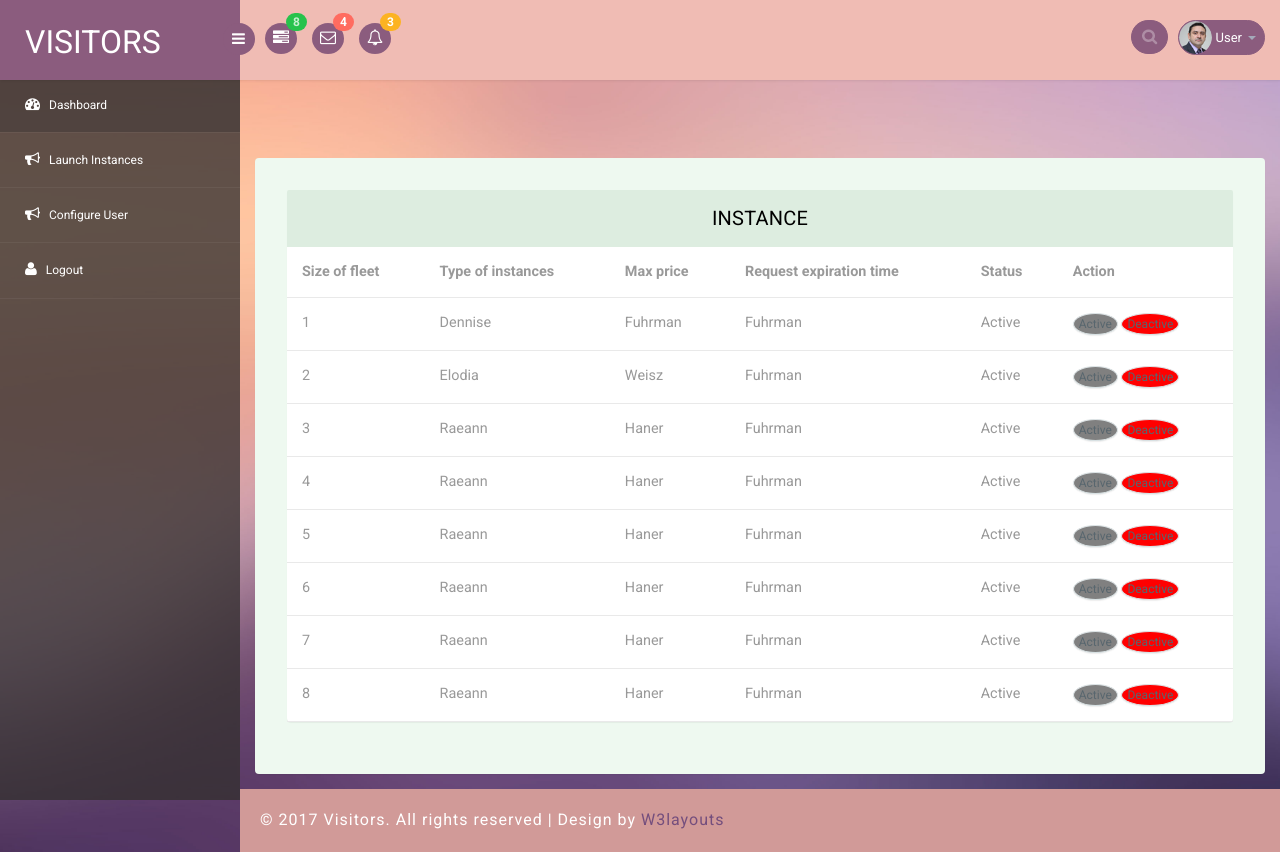
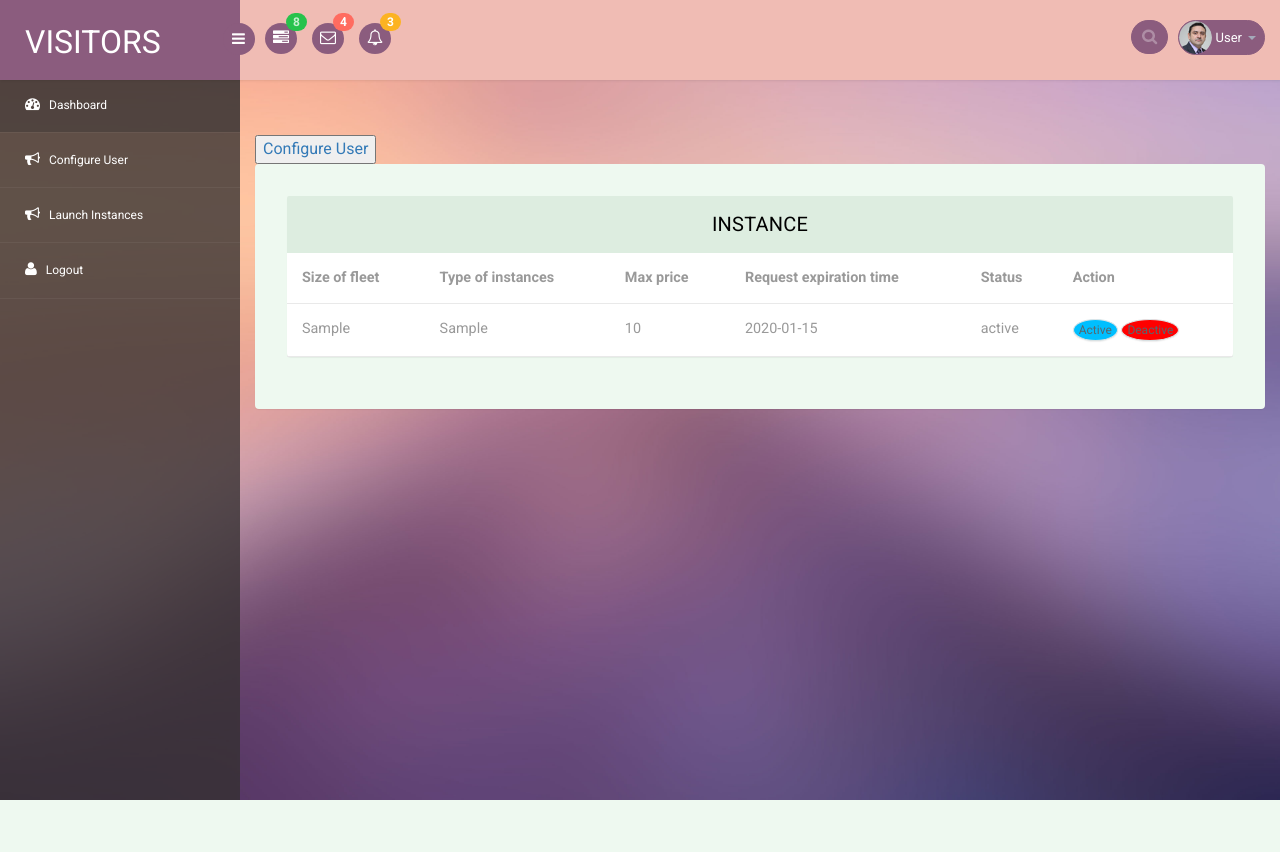
Before and after one commit to khulberakesh/Demo, a Django app: template templates/index.html in a window 1280 px wide. After the commit the page ends 800 px from the top, so only its background shows below. Run offline with Django 3.2, Linux system fonts and the light colour scheme; the template is opened without the code that fills it: most values are stand-ins (such as "Sample title", 1, 10 or a date in 2020); some libraries are stand-ins or nearby versions; some web fonts are replaced.

Commit message:
#changes1

```diff
--- a/demo/urls.py
+++ b/demo/urls.py
@@ -7,10 +7,12 @@ urlpatterns = [
     url(r'^$', 'demoapp.views.html_login', name='default page'),
     url(r'^login', 'demoapp.views.html_login', name='login page'),
     url(r'^logout', 'demoapp.views.html_logout', name='logout'),
-    url(r'^signup', 'demoapp.views.signup', name='signup page'),
     url(r'^register', 'demoapp.views.register', name='register page'),
     url(r'^index', 'demoapp.views.index', name='register page'),
     url(r'^config', 'demoapp.views.configureuser', name='configureuser page'),
-    url(r'^launchinstance', 'demoapp.views.launchinstance', name='launchinstance page'),
+    url(r'^active', 'demoapp.views.html_active', name='active'),
+    url(r'^deactive', 'demoapp.views.deactive', name='deactive'),
+    url(r'^launchinstance', 'demoapp.views.launchinstance', name='launchinstance'),
+
 
 ]
--- a/templates/base.html
+++ b/templates/base.html
@@ -43,7 +43,7 @@
 <header class="header fixed-top clearfix">
 <!--logo start-->
 <div class="brand">
-    <a href="index.html" class="logo">
+    <a href="/index" class="logo">
         VISITORS
     </a>
     <div class="sidebar-toggle-box">
@@ -269,16 +269,17 @@
                 </li>
 
 
-                <li>
-                    <a href="/launchinstance">
-                        <i class="fa fa-bullhorn"></i>
-                        <span>Launch Instances </span>
-                    </a>
-                </li>
+
                  <li>
                     <a href="/config">
                         <i class="fa fa-bullhorn"></i>
                         <span>Configure User</span>
+                    </a>
+                </li>
+                 <li>
+                    <a href="/launchinstance">
+                        <i class="fa fa-bullhorn"></i>
+                        <span>Launch Instances </span>
                     </a>
                 </li>
 
@@ -300,7 +301,6 @@
  <!-- footer -->
 		  <div class="footer">
 			<div class="wthree-copyright">
-			  <p>© 2017 Visitors. All rights reserved | Design by <a href="http://w3layouts.com">W3layouts</a></p>
 			</div>
 		  </div>
   <!-- / footer -->
--- a/templates/configure-user.html
+++ b/templates/configure-user.html
@@ -43,8 +43,7 @@
 
                                     <div class="form-group">
                                         <div class="col-lg-offset-3 col-lg-6">
-                                            <button class="btn btn-primary" type="submit">Save</button>
-                                            <button class="btn btn-default" type="button">Cancel</button>
+                                            <button class="btn btn-primary" type="submit">GO</button>
                                         </div>
                                     </div>
                                 </form>
--- a/templates/index.html
+++ b/templates/index.html
@@ -12,9 +12,15 @@
 
 {% block content %}
 <section id="main-content">
+
 	<section class="wrapper">
+     <div>
+     <a href="/config"> <input type="button" value="Configure User"> </a>
+ </div>
 		<div class="table-agile-info">
+
  <div class="panel panel-default">
+
     <div class="panel-heading">
      Instance
     </div>
@@ -42,102 +48,88 @@
           </tr>
         </thead>
         <tbody>
+        {% for da in data %}
           <tr data-expanded="true">
-            <td>1</td>
-            <td>Dennise</td>
-            <td>Fuhrman</td>
-              <td>Fuhrman</td>
-            <td>Active</td>
-            <td><a href="/active/{{ da.id }}"><button class="btn btn-outline btn-default btn-xs" style="border-radius: 70%; background: gray;">Active</button></a>
-            <a href="/deactive/{{ da.id }}"><button class="btn btn-outline btn-default btn-xs" style="border-radius: 70%; background-color: red;">Deactive</button></a>
+            <td>{{ da.sizeof_instance }}</td>
+            <td>{{ da.typeof_instance }}</td>
+            <td>{{ da.max_price }}</td>
+              <td>{{ da.expirationtime }}</td>
+            <td id="status_{{ forloop.counter }}">{{ da.status }}</td>
+            <td><a><button class="btn btn-outline btn-default btn-xs" id ="btn_active_{{ forloop.counter }}_{{ da.id }}" style="border-radius: 70%; background: deepskyblue;">Active</button></a>
+            <a><button class="btn btn-outline btn-default btn-xs" id ="btn_deactive_{{ forloop.counter }}_{{ da.id }}" style="border-radius: 70%; background-color: red;">Deactive</button></a>
             </td>
           </tr>
-          <tr>
-            <td>2</td>
-            <td>Elodia</td>
-            <td>Weisz</td>
-               <td>Fuhrman</td>
-            <td>Active</td>
 
-        <td><a href="/active/{{ da.id }}"><button class="btn btn-outline btn-default btn-xs" style="border-radius: 70%; background: gray;">Active</button></a>
-        <a href="/deactive/{{ da.id }}"><button class="btn btn-outline btn-default btn-xs" style="border-radius: 70%; background-color: red;">Deactive</button></a>
-        </td>  </tr>
-          <tr>
-            <td>3</td>
-            <td>Raeann</td>
-            <td>Haner</td>
-               <td>Fuhrman</td>
-            <td>Active</td>
-
-            <td><a href="/active/{{ da.id }}"><button class="btn btn-outline btn-default btn-xs" style="border-radius: 70%; background: gray;">Active</button></a>
-            <a href="/deactive/{{ da.id }}"><button class="btn btn-outline btn-default btn-xs" style="border-radius: 70%; background-color: red;">Deactive</button></a>
-            </td>
-          </tr>
-          <tr>
-            <td>4</td>
-             <td>Raeann</td>
-            <td>Haner</td>
-               <td>Fuhrman</td>
-            <td>Active</td>
-
-            <td><a href="/active/{{ da.id }}"><button class="btn btn-outline btn-default btn-xs" style="border-radius: 70%; background: gray;">Active</button></a>
-            <a href="/deactive/{{ da.id }}"><button class="btn btn-outline btn-default btn-xs" style="border-radius: 70%; background-color: red;">Deactive</button></a></td>
-          </tr>
-          <tr>
-            <td>5</td>
-            <td>Raeann</td>
-            <td>Haner</td>
-               <td>Fuhrman</td>
-            <td>Active</td>
-
-            <td><a href="/active/{{ da.id }}"><button class="btn btn-outline btn-default btn-xs" style="border-radius: 70%; background: gray;">Active</button></a>
-            <a href="/deactive/{{ da.id }}"><button class="btn btn-outline btn-default btn-xs" style="border-radius: 70%; background-color: red;">Deactive</button></a></td>
-          </tr>
-          <tr>
-            <td>6</td>
-             <td>Raeann</td>
-            <td>Haner</td>
-               <td>Fuhrman</td>
-            <td>Active</td>
-
-           <td><a href="/active/{{ da.id }}"><button class="btn btn-outline btn-default btn-xs" style="border-radius: 70%; background: gray;">Active</button></a>
-           <a href="/deactive/{{ da.id }}"><button class="btn btn-outline btn-default btn-xs" style="border-radius: 70%; background-color: red;">Deactive</button></a></td>
-          </tr>
-          <tr>
-            <td>7</td>
-           <td>Raeann</td>
-            <td>Haner</td>
-               <td>Fuhrman</td>
-            <td>Active</td>
-
-            <td><a href="/active/{{ da.id }}"><button class="btn btn-outline btn-default btn-xs" style="border-radius: 70%; background: gray;">Active</button></a>
-            <a href="/deactive/{{ da.id }}"><button class="btn btn-outline btn-default btn-xs" style="border-radius: 70%; background-color: red;">Deactive</button></a></td>
-          </tr>
-          <tr>
-            <td>8</td>
-            <td>Raeann</td>
-            <td>Haner</td>
-               <td>Fuhrman</td>
-            <td>Active</td>
-
-            <td><a href="/active/{{ da.id }}"><button class="btn btn-outline btn-default btn-xs" style="border-radius: 70%; background: gray;">Active</button></a>
-            <a href="/deactive/{{ da.id }}"><button class="btn btn-outline btn-default btn-xs" style="border-radius: 70%; background-color: red;">Deactive</button></a></td>
-          </tr>
+        {% endfor %}
         </tbody>
       </table>
     </div>
   </div>
 </div>
 </section>
- <!-- footer -->
-		  <div class="footer">
-			<div class="wthree-copyright">
-			  <p>© 2017 Visitors. All rights reserved | Design by <a href="http://w3layouts.com">W3layouts</a></p>
-			</div>
-		  </div>
-  <!-- / footer -->
+
 </section>
 
 </section>
+    <script>
+    $(document).ready(function () {
+    debugger
+        updatestatus()
+        deactive()
+
+});
+     function deactive() {
+            $('[id^="btn_deactive_"]').click(function () {
+                debugger
+                var curid = this.id;
+                var details = curid.replace('btn_deactive_', '').split('_');
+                var numrow = details[0];
+                var sid = details[1];
+                var abc = 'deactive';
+                var jsonurl =  "/deactive?id=" + sid;
+                $.getJSON(jsonurl, function (data) {
+                    debugger
+                    var json = data.obj1
+                    if (json == 'success') {
+
+
+                        alert('Successfully Updated.');
+                        $('#status_' + numrow).text(abc);
+                    }
+                    else {
+                        alert('Oops somthing wrong please check and try again.');
+                    }
+                });
+
+
+            });
+
+        }
+    function updatestatus() {
+            $('[id^="btn_active_"]').click(function () {
+                debugger
+                var curid = this.id;
+                var details = curid.replace('btn_active_', '').split('_');
+                var numrow = details[0];
+                var sid = details[1];
+                var abc = 'active';
+                var jsonurl =  "/active?id=" + sid;
+                $.getJSON(jsonurl, function (data) {
+                    debugger
+                    var json = data.obj1
+                    if (json == 'success') {
+                        alert('Successfully Updated.');
+                        $('#status_' + numrow).text(abc);
+                    }
+                    else {
+                        alert('Oops somthing wrong please check and try again.');
+                    }
+                });
+
+
+            });
+
+        }
+    </script>
 
 	{% endblock %}
--- a/templates/launchinstance.html
+++ b/templates/launchinstance.html
@@ -14,6 +14,7 @@
 <section id="main-content">
 <section class="wrapper">
 <div class="row">
+             <div style="margin-left: 27px">{% if success %}<p style="color: green;">{{ success }}</p>{% elif error %}<p style="color: #ff0000;">{{ error }}</p>{% endif %}</div>
 
 <div class="col-lg-12">
                     <section class="panel">
@@ -57,7 +58,6 @@
                                     <div class="form-group">
                                         <div class="col-lg-offset-3 col-lg-6">
                                             <button class="btn btn-primary" type="submit">Save</button>
-                                            <button class="btn btn-default" type="button">Cancel</button>
                                         </div>
                                     </div>
                                 </form>
--- a/templates/registration.html
+++ b/templates/registration.html
@@ -40,14 +40,15 @@
 <div class="reg-w3">
 <div class="w3layouts-main">
 	<h2>Register Now</h2>
-    <form class="content-wrap" method="post">{% csrf_token %}
+     <form action="" class="content-wrap" method="post">{% csrf_token %}
 			<input type="text" class="ggg" name="Name" placeholder="NAME" required="">
 			<input type="email" class="ggg" name="Email" placeholder="E-MAIL" required="">
 			<input type="text" class="ggg" name="Phone" placeholder="PHONE" required="">
 			<input type="password" class="ggg" name="Password" placeholder="PASSWORD" required="">
 
 				<div class="clearfix"></div>
-				<input type="submit" value="submit" name="register">
+				<input type="submit" value="SignUp" name="register">
+         <div>{% if success %}<p style="color: green;">{{ success }}</p>{% elif error %}<p style="color: #ff0000;">{{ error }}</p>{% endif %}</div>
 		</form>
 		<p>Already Registered.<a href="/login">Login</a></p>
 </div>
```
Also changed, not shown: demoapp/models.py (+31 -6 lines), demoapp/views.py (+44 -19 lines), 2 other files.
